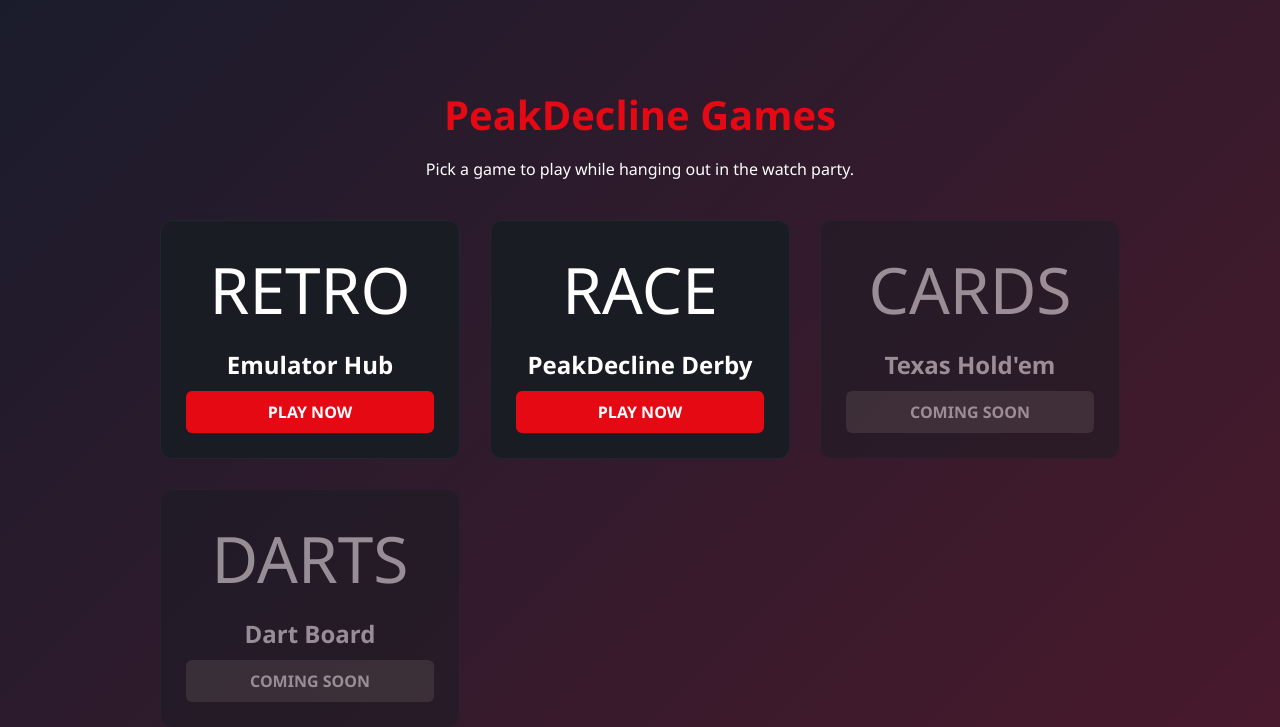
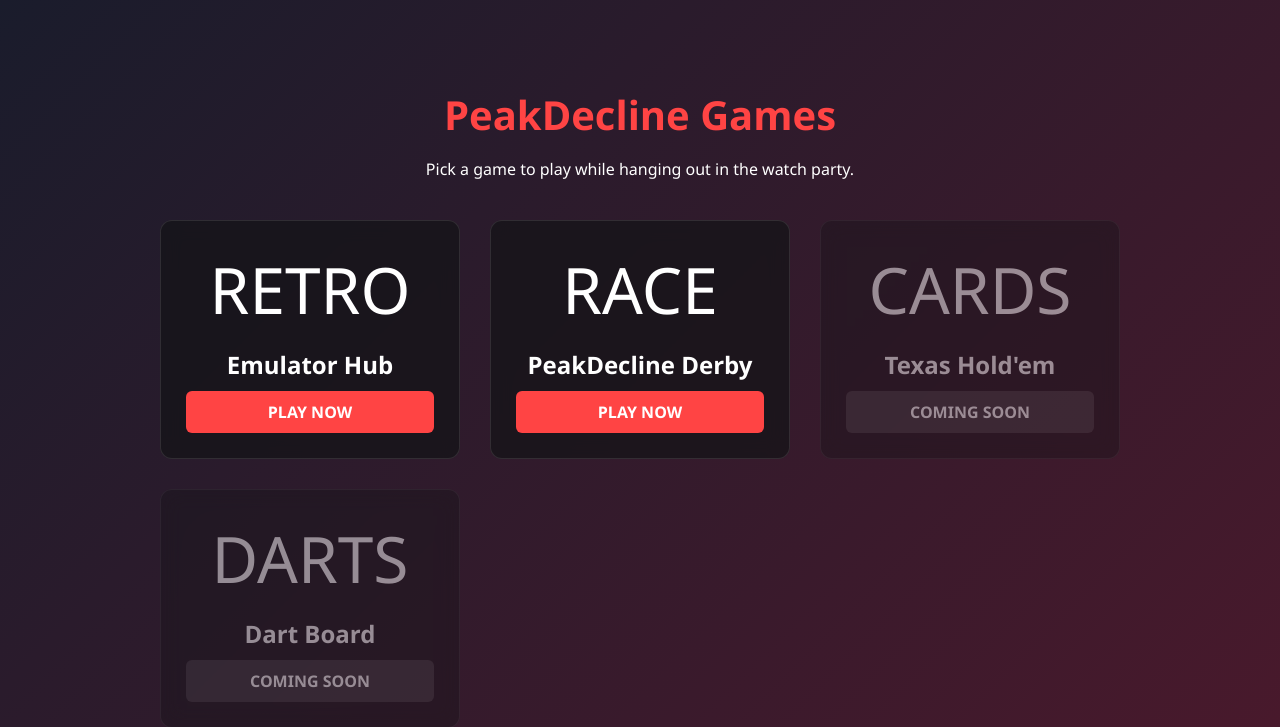
Before and after one commit to Samere1988/PeakDecline, a Flask app: page /games in a window 1280 px wide. Shown: the top 727 px of the page. Run offline with Flask 3, Linux system fonts and the light colour scheme; a user stored in the database is signed in.

Commit message:
Apply red purple theme to Arcade page

```diff
--- a/static/css/arcade.css
+++ b/static/css/arcade.css
@@ -1,4 +1,9 @@
 /* static/css/arcade.css */
+
+body {
+    background: linear-gradient(135deg, #1a1c2c 0%, #4a192c 100%);
+    background-attachment: fixed;
+}
 
 .arcade-container {
     max-width: 1000px;
@@ -14,7 +19,7 @@
 
 .arcade-header h1 {
     font-size: 2.5em;
-    color: #e50914;
+    color: #ff4444;
     margin-bottom: 10px;
 }
 
@@ -25,8 +30,9 @@
 }
 
 .game-card {
-    background: #1a1c23;
-    border: 1px solid #222630;
+    background: rgba(20, 20, 23, 0.72);
+    backdrop-filter: blur(10px);
+    border: 1px solid rgba(255,255,255,0.10);
     border-radius: 12px;
     padding: 25px;
     text-align: center;
@@ -40,8 +46,8 @@
 
 .game-card:hover {
     transform: translateY(-5px);
-    box-shadow: 0 10px 20px rgba(229, 9, 20, 0.2);
-    border-color: #e50914;
+    box-shadow: 0 10px 20px rgba(255, 68, 68, 0.25);
+    border-color: #ff4444;
 }
 
 .game-icon {
@@ -56,7 +62,7 @@
 }
 
 .game-desc {
-    color: #aaa;
+    color: #c6c9d8;
     font-size: 0.95em;
     line-height: 1.4;
     margin-bottom: 20px;
@@ -64,7 +70,7 @@
 }
 
 .play-btn {
-    background: #e50914;
+    background: #ff4444;
     color: white;
     padding: 10px 25px;
     border-radius: 6px;
@@ -75,7 +81,7 @@
 }
 
 .game-card:hover .play-btn {
-    background: #f6121d;
+    background: #ff5f5f;
 }
 
 .game-card.disabled {
@@ -84,5 +90,5 @@
 }
 
 .game-card.disabled .play-btn {
-    background: #444;
+    background: rgba(255,255,255,0.14);
 }
```
